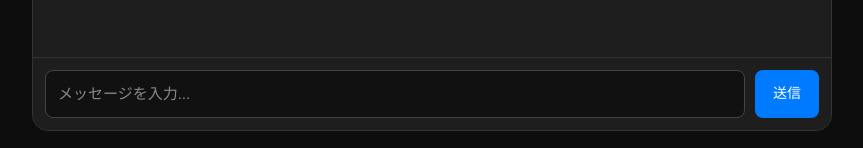
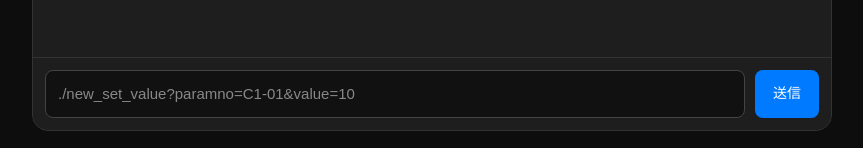
Before and after one commit to m-masayuki/dwm-chat-debug-app, a Next.js app: page / in a window 1280 px wide. Shown: the part 649-797 px from the top of the page, without its empty margins (208-1071 px from the left). Built offline with nearby package versions, Linux system fonts and the light colour scheme.

Commit message:
Change placeholder

```diff
--- a/app/page.tsx
+++ b/app/page.tsx
@@ -75,7 +75,7 @@ export default function Home() {
             value={input}
             onChange={(e) => setInput(e.target.value)}
             onKeyDown={handleKey}
-            placeholder="メッセージを入力..."
+            placeholder="./new_set_value?paramno=C1-01&value=10"
             style={styles.input}
           />
           <button style={styles.sendBtn} onClick={sendMessage}>
```
